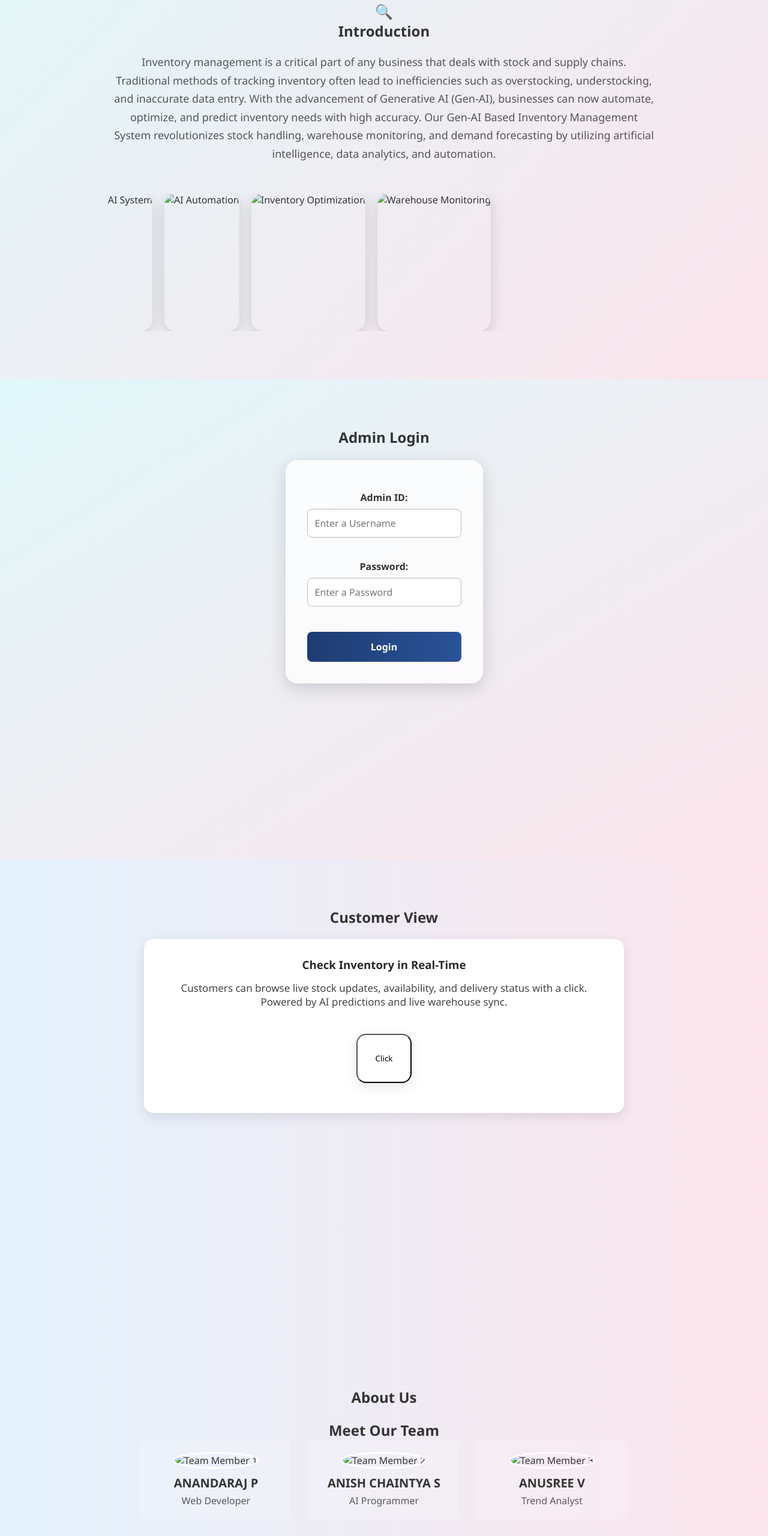
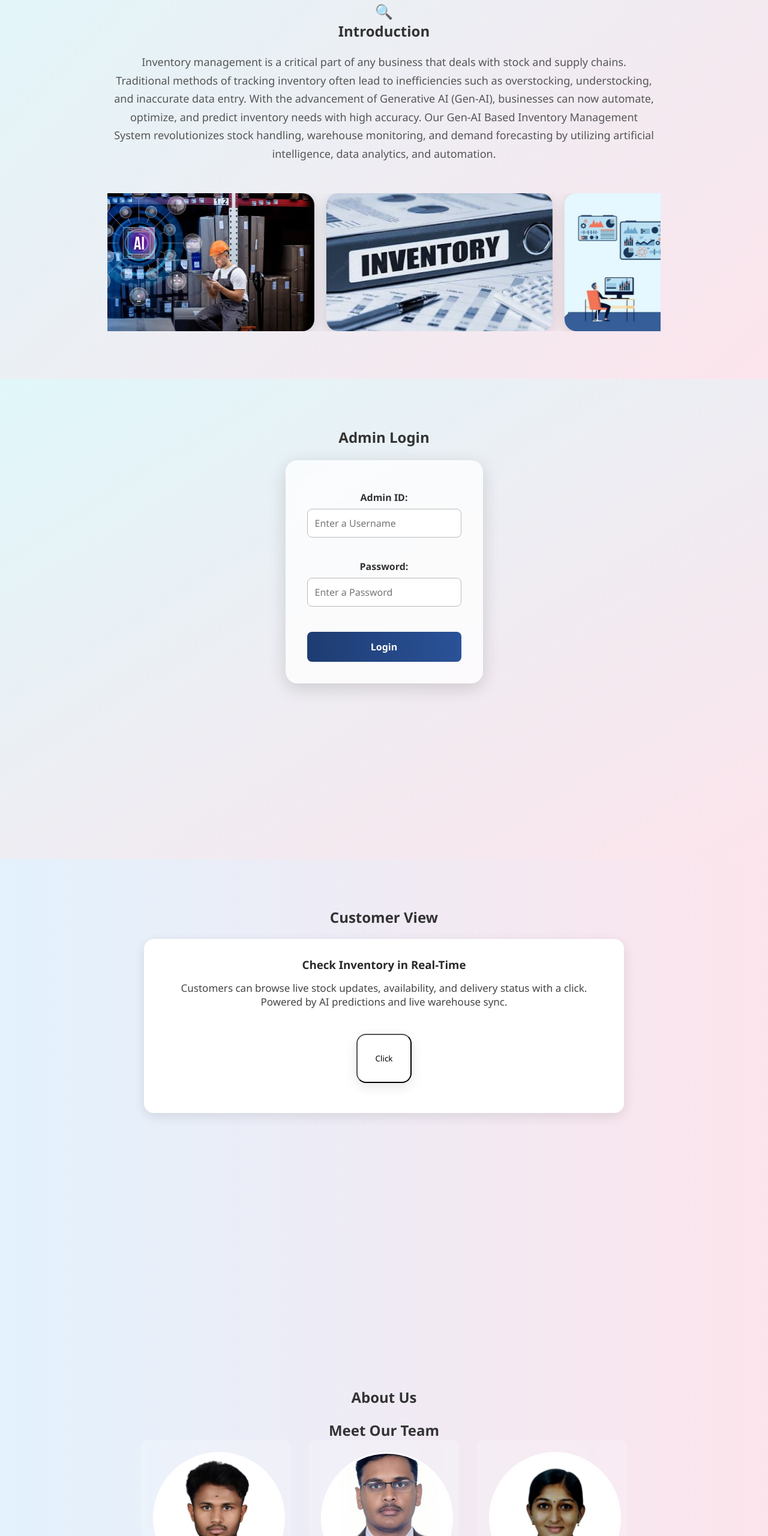
Before and after one commit to Anandaraj07/My-website, a plain HTML site: page index.html in a window 1280 px wide. Shown: the part 240-2800 px from the top of the page at 60% size. Drawn offline with Linux system fonts and the light colour scheme; files whose address does not match are found by name.

Commit message:
Update index.html

```diff
--- a/index.html
+++ b/index.html
@@ -4,8 +4,8 @@
     <meta charset="UTF-8">
     <meta name="viewport" content="width=device-width, initial-scale=1.0">
     <title>Inventory Management System</title>
-    <link rel="stylesheet" href="C:/Users/Anandth/Desktop/Project/style.css">
-    <script src="C:/Users/Anandth/Desktop/Project/work.js" defer></script>
+    <link rel="stylesheet" href="https://github.com/Anandaraj07/My-website/blob/main/style.css">
+    <script src="https://github.com/Anandaraj07/My-website/blob/main/work.js" defer></script>
 </head>
 <body>
     <nav>
@@ -36,10 +36,10 @@
 
         <div class="image-slider">
             <div class="slider-track">
-                <img src="C:/Users/Anandth/Desktop/Project/in 1.jpg" alt="Inventory AI System">
-                <img src="C:/Users/Anandth/Desktop/Project/in 3.jpg" alt="AI Automation">
-                <img src="C:/Users/Anandth/Desktop/Project/in 5.jpg" alt="Inventory Optimization">
-                <img src="C:/Users/Anandth/Desktop/Project/in 2.jpg" alt="Warehouse Monitoring">
+                <img src="https://github.com/Anandaraj07/My-website/blob/main/in%201%20-%20Copy.jpg" alt="Inventory AI System">
+                <img src="https://github.com/Anandaraj07/My-website/blob/main/in%203%20-%20Copy.jpg" alt="AI Automation">
+                <img src="https://github.com/Anandaraj07/My-website/blob/main/in%204%20-%20Copy.jpg" alt="Inventory Optimization">
+                <img src="https://github.com/Anandaraj07/My-website/blob/main/in%205%20-%20Copy.jpg" alt="Warehouse Monitoring">
             </div>
         </div>
     </section>
@@ -79,22 +79,22 @@
 
             <div class="team-container">
                 <div class="team-member">
-                    <img src="Untitled.jpg" alt="Team Member 1">
+                    <img src="https://github.com/Anandaraj07/My-website/blob/main/anandth%20-%20Copy.jpg" alt="Team Member 1">
                     <h3>ANANDARAJ P </h3>
                     <p>Web Developer</p>
                 </div>
                 <div class="team-member">
-                    <img src="C:\Users\Anandth\Desktop\Project\anish.jpg" alt="Team Member 2">
+                    <img src="https://github.com/Anandaraj07/My-website/blob/main/anish%20-%20Copy.jpg" alt="Team Member 2">
                     <h3>ANISH CHAINTYA S</h3>
                     <p>AI Programmer</p>
                 </div>
                 <div class="team-member">
-                    <img src="C:\Users\Anandth\Desktop\Project\anusree.jpg" alt="Team Member 3">
+                    <img src="https://github.com/Anandaraj07/My-website/blob/main/anusree%20-%20Copy.jpg" alt="Team Member 3">
                     <h3>ANUSREE V</h3>
                     <p>Trend Analyst </p>
                 </div>
                 <div class="team-member">
-                    <img src="C:\Users\Anandth\Desktop\Project\dinesh.jpg" alt="Team Member 3">
+                    <img src="https://github.com/Anandaraj07/My-website/blob/main/dinesh%20-%20Copy.jpg" alt="Team Member 3">
                     <h3>DINESH S</h3>
                     <p>Hardware Expert</p>
                 </div>
```
